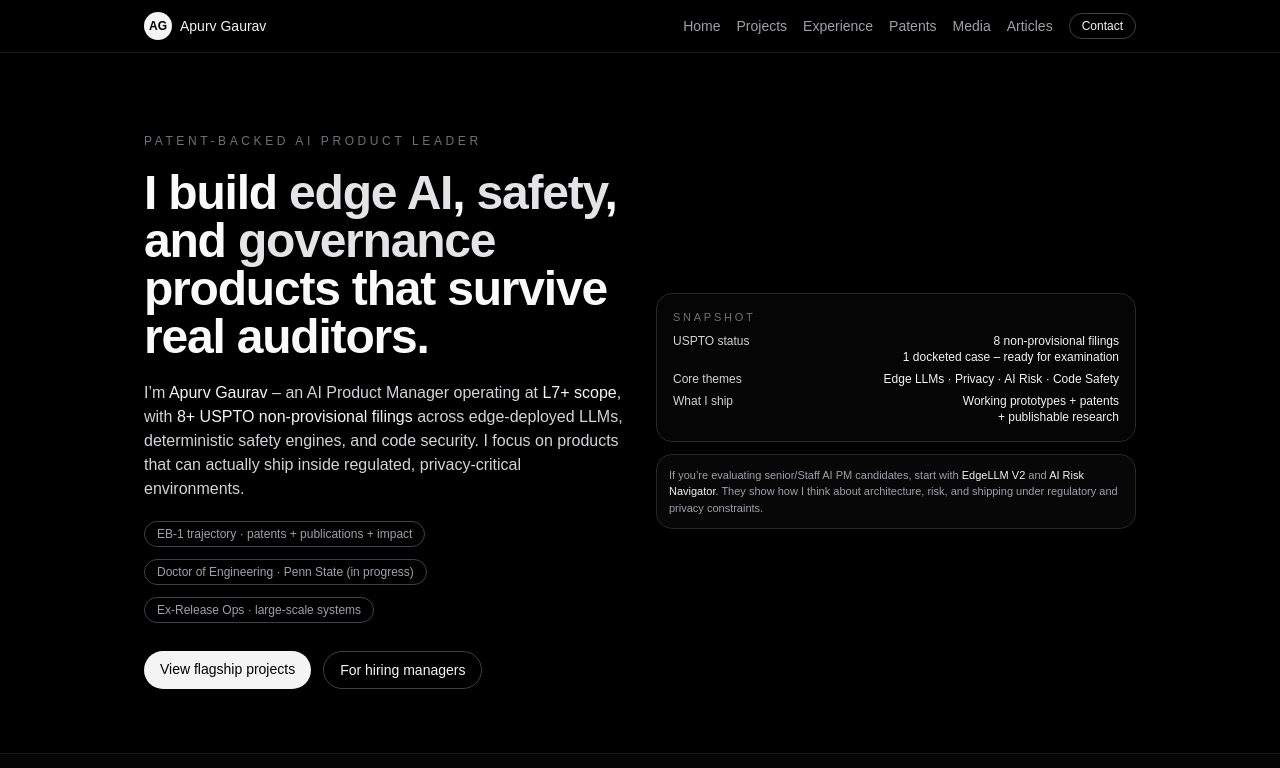
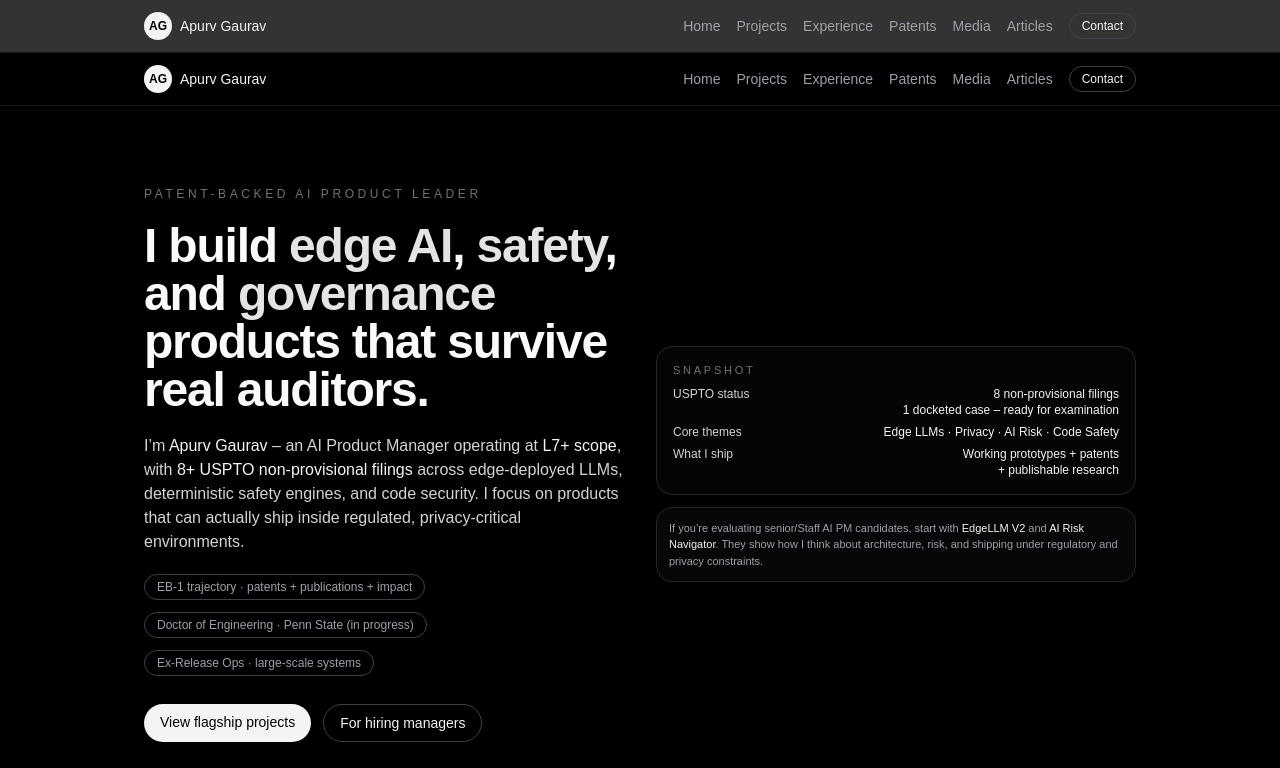
Before and after one commit to apurvgaurav/apurv-portfolio, a Next.js app: page / in a window 1280 px wide. Shown: the top 768 px of the page. Built offline with nearby package versions, Linux system fonts and the light colour scheme.

Commit message:
Update layout.tsx

```diff
--- a/app/layout.tsx
+++ b/app/layout.tsx
@@ -1,5 +1,7 @@
 // app/layout.tsx
 import type { Metadata } from "next";
+import Script from "next/script";
+import Link from "next/link";
 import "./globals.css";
 
 export const metadata: Metadata = {
@@ -44,12 +46,97 @@ export default function RootLayout({
 }: {
   children: React.ReactNode;
 }) {
+  const schema = {
+    "@context": "https://schema.org",
+    "@type": "Person",
+    name: "Apurv Gaurav",
+    url: "https://apurvgaurav.ai",
+    jobTitle: "AI Product Manager",
+    description:
+      "Patent-backed AI Product Leader focused on edge-deployed LLMs, AI safety, and governance.",
+    alumniOf: [
+      {
+        "@type": "CollegeOrUniversity",
+        name: "University of Pennsylvania",
+      },
+    ],
+    sameAs: [
+      "https://www.linkedin.com/in/apurvgaurav",
+      "https://github.com/apurvgaurav",
+    ],
+  };
+
   return (
     <html lang="en" className="bg-black">
       <body className="bg-black text-zinc-50">
+        <Script
+          id="ld-json-person"
+          type="application/ld+json"
+          dangerouslySetInnerHTML={{ __html: JSON.stringify(schema) }}
+        />
         <div className="flex min-h-screen flex-col">
+          {/* Global header / nav */}
+          <header className="sticky top-0 z-20 border-b border-zinc-900 bg-black/80 backdrop-blur">
+            <div className="mx-auto flex w-full max-w-5xl items-center justify-between px-4 py-3">
+              <Link href="/" className="flex items-center gap-2">
+                <span className="inline-flex h-7 w-7 items-center justify-center rounded-full bg-zinc-100 text-xs font-semibold text-black">
+                  AG
+                </span>
+                <span className="text-sm font-medium text-zinc-100">
+                  Apurv Gaurav
+                </span>
+              </Link>
+              <nav className="flex items-center gap-4 text-xs text-zinc-400 sm:text-sm">
+                <Link
+                  href="/"
+                  className="hover:text-zinc-100 transition-colors"
+                >
+                  Home
+                </Link>
+                <Link
+                  href="/projects"
+                  className="hover:text-zinc-100 transition-colors"
+                >
+                  Projects
+                </Link>
+                <Link
+                  href="/experience"
+                  className="hover:text-zinc-100 transition-colors"
+                >
+                  Experience
+                </Link>
+                <Link
+                  href="/patents"
+                  className="hover:text-zinc-100 transition-colors"
+                >
+                  Patents
+                </Link>
+                <Link
+                  href="/media"
+                  className="hidden hover:text-zinc-100 transition-colors sm:inline"
+                >
+                  Media
+                </Link>
+                <Link
+                  href="/articles"
+                  className="hidden hover:text-zinc-100 transition-colors sm:inline"
+                >
+                  Articles
+                </Link>
+                <Link
+                  href="/contact"
+                  className="rounded-full border border-zinc-700 px-3 py-1 text-xs font-medium text-zinc-100 hover:border-zinc-400"
+                >
+                  Contact
+                </Link>
+              </nav>
+            </div>
+          </header>
+
+          {/* Page content */}
           <div className="flex-1">{children}</div>
 
+          {/* Global footer */}
           <footer className="border-t border-zinc-900 bg-black/90">
             <div className="mx-auto flex w-full max-w-5xl flex-col gap-3 px-4 py-4 text-xs text-zinc-500 sm:flex-row sm:items-center sm:justify-between">
               <div className="space-y-1">
```
